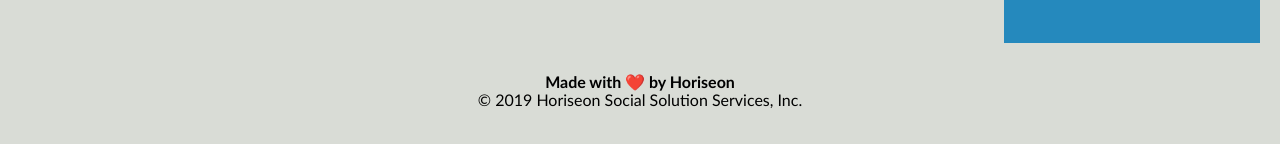
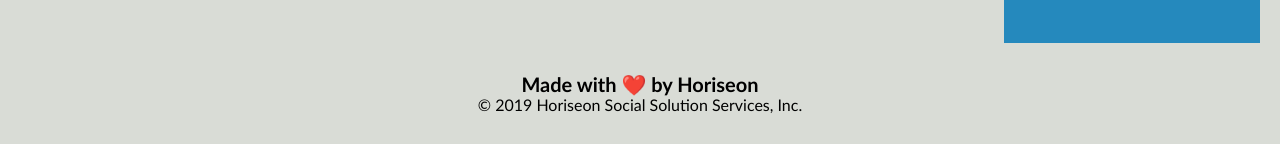
Before and after one commit to Michael-Veiga/code-refactor, a plain HTML site: page index.html in a window 1280 px wide. Shown: the part 1928-2072 px from the top of the page. Drawn offline with Linux system fonts and the light colour scheme.

Commit message:
changed footer heading in css

```diff
--- a/assets/css/style.css
+++ b/assets/css/style.css
@@ -196,6 +196,6 @@ p {
     text-align: center;
 }
 
-.footer h2 {
+.footer h4 {
     font-size: 20px;
 }
```
